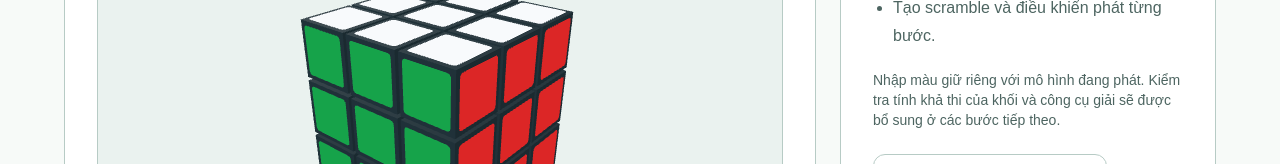
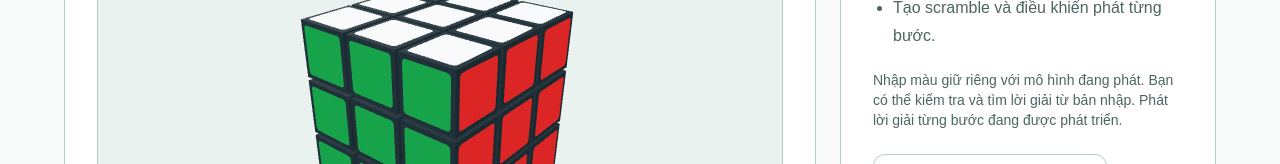
Before and after one commit to ShanChen6/shanbik, a Next.js app: page /practice in a window 1280 px wide. Shown: the part 788-952 px from the top of the page. Built offline with nearby package versions, Linux system fonts and the light colour scheme.

Commit message:
test: fix isolated corpus probe and exercise actual input changes

```diff
--- a/src/app/practice/page.tsx
+++ b/src/app/practice/page.tsx
@@ -44,8 +44,8 @@ export default function PracticePage() {
             <li>Tạo scramble và điều khiển phát từng bước.</li>
           </ul>
           <p className="mt-5 text-sm text-muted">
-            Nhập màu giữ riêng với mô hình đang phát. Kiểm tra tính khả thi của
-            khối và công cụ giải sẽ được bổ sung ở các bước tiếp theo.
+            Nhập màu giữ riêng với mô hình đang phát. Bạn có thể kiểm tra và tìm
+            lời giải từ bản nhập. Phát lời giải từng bước đang được phát triển.
           </p>
           <Link href="/learn" className="ui-button ui-button--secondary mt-6">
             Tìm hiểu kiến thức cơ bản
--- a/src/app/worker-solver-check/probe.jsx
+++ b/src/app/worker-solver-check/probe.jsx
@@ -2,7 +2,7 @@
 import { useEffect } from "react";
 import { createSolverController } from "@/features/cube/solver/controller";
 import { deserializeCubeState } from "@/features/cube/core/serialization";
-import report from "../../../../docs/benchmarks/solver-3x3.json";
+import report from "../../../docs/benchmarks/solver-3x3.json";
 import oracle from "@/features/cube/core/__fixtures__/moves.json";
 export default function Probe() {
   useEffect(() => {
```
Also changed, not shown: .qa/worker-solver-browser.mjs.
